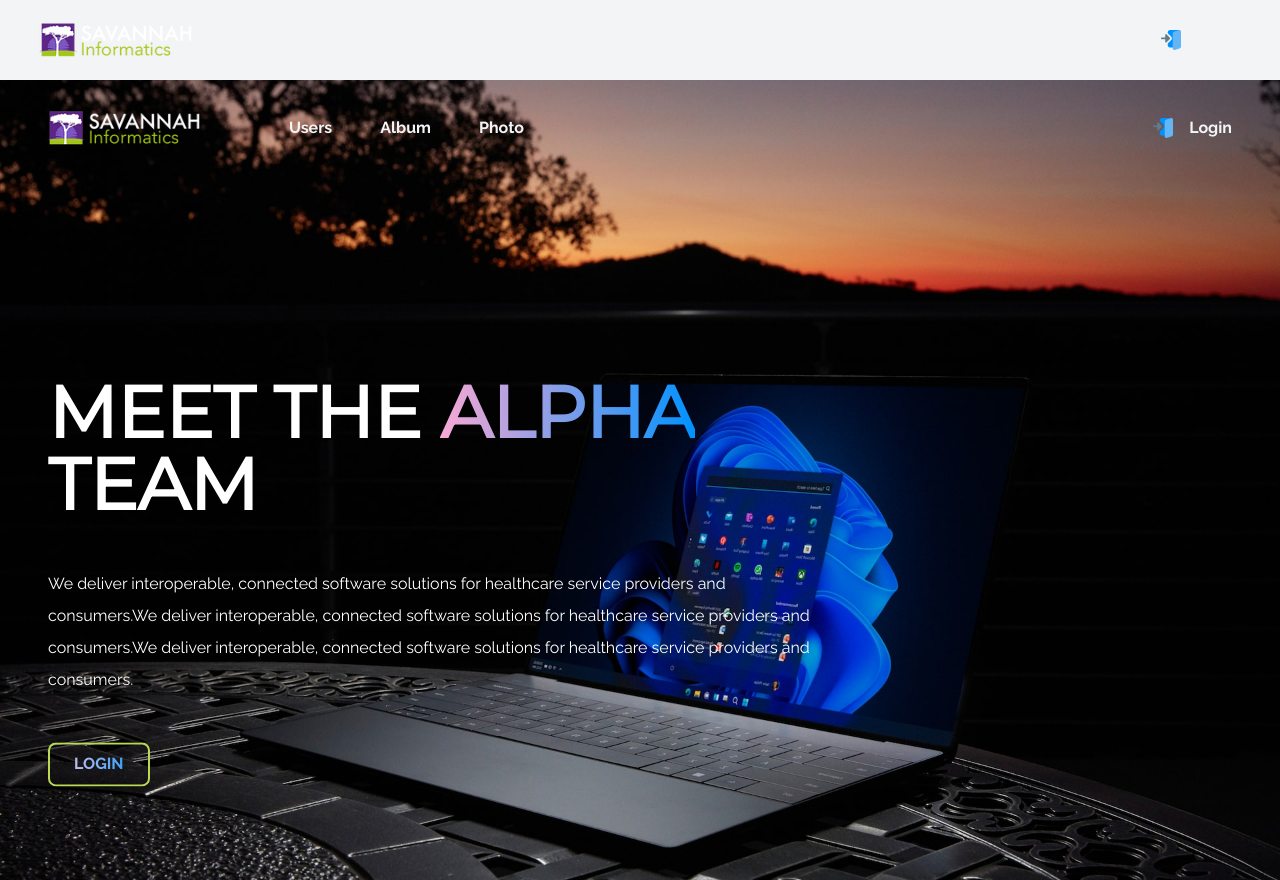
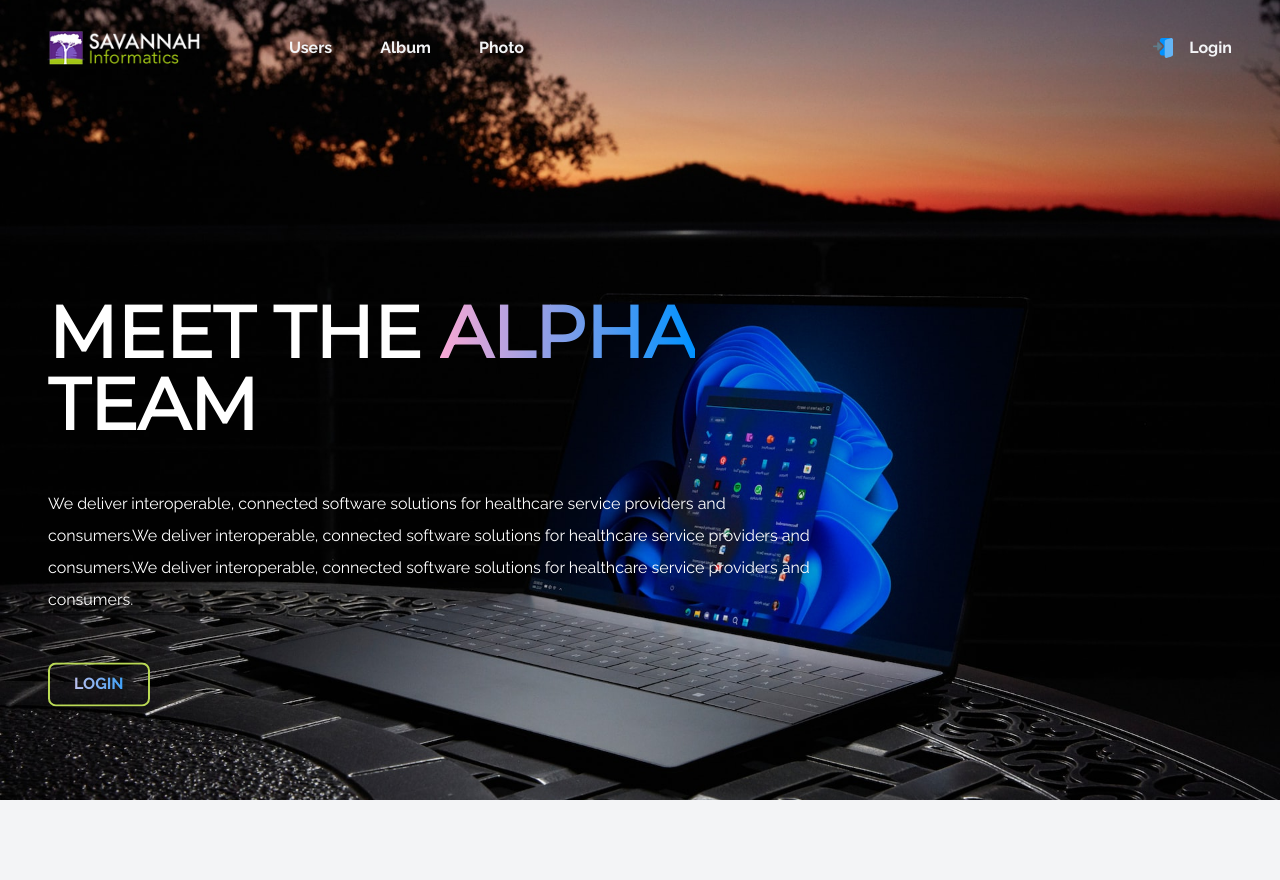
Before and after one commit to GeoffreyWN/savannah-project, a React (Create React App) app: page / in a window 1280 px wide. After the commit the page ends 800 px from the top, so only its background shows below. Built offline with nearby package versions, Linux system fonts and the light colour scheme.

Commit message:
minor cleanup

```diff
--- a/src/containers/App/Routes.jsx
+++ b/src/containers/App/Routes.jsx
@@ -2,7 +2,8 @@ import { lazy, Suspense } from 'react'
 import { BrowserRouter as Router, Routes, Route } from 'react-router-dom'
 import { INDEX, LOGIN } from './RouteConstants'
 
-const Navbar = lazy(() => import('../../components/Navbar'))
+// const Navbar = lazy(() => import('../../components/Navbar'))
+// const Hero = lazy(() => import('../../components/Hero'))
 const LandingPage = lazy(() => import('../Landing'))
 const LoginPage = lazy(() => import('../Login'))
 const RequireAuth = lazy(() => import('./RequireAuth'))
@@ -13,7 +14,6 @@ const AppRoutes = () => {
   return (
     <Suspense fallback='loading'>
       <Router>
-        <Navbar />
         <Routes>
           <Route path={INDEX} element={<LandingPage />} />
           <Route path={LOGIN} element={<LoginPage />} />
```
Also changed, not shown: public/favicon.png (added), 1 other file (tests, documents, lock files or other folders).
